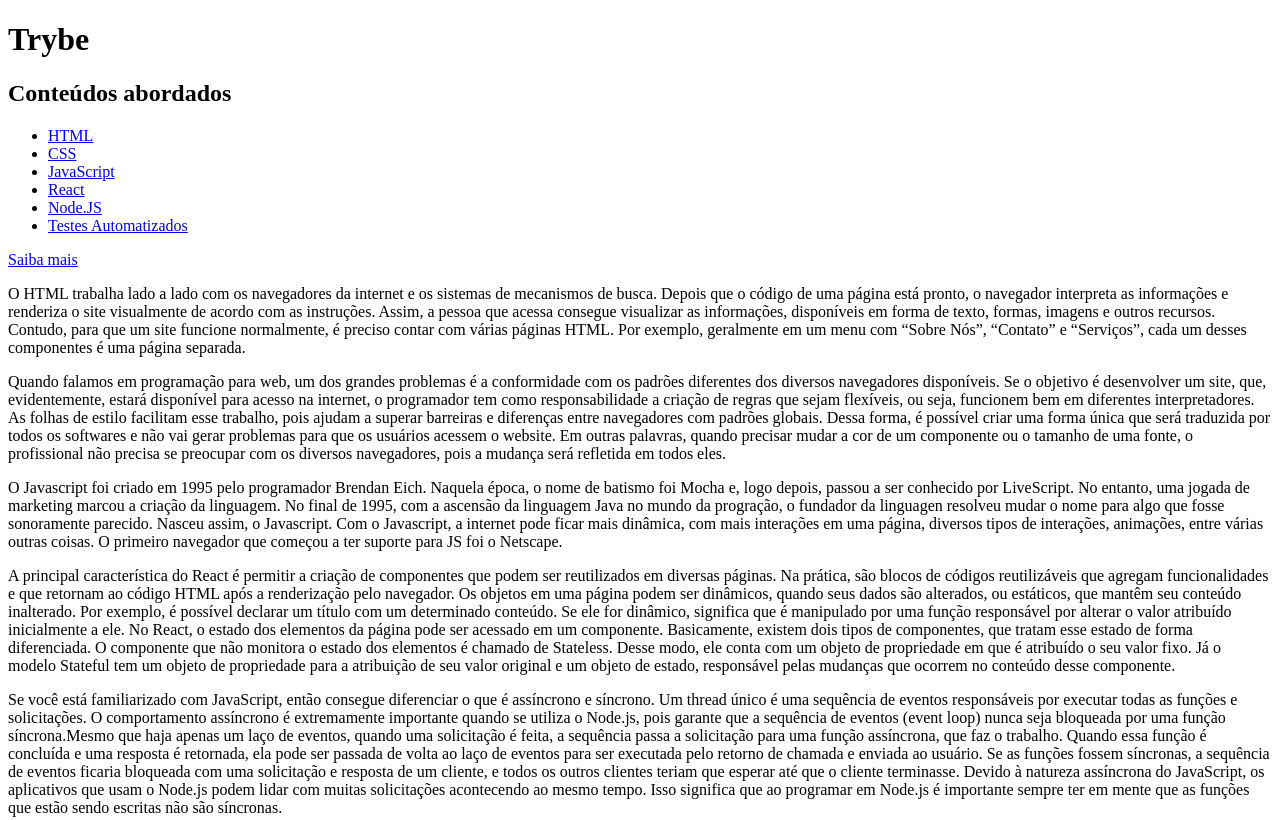
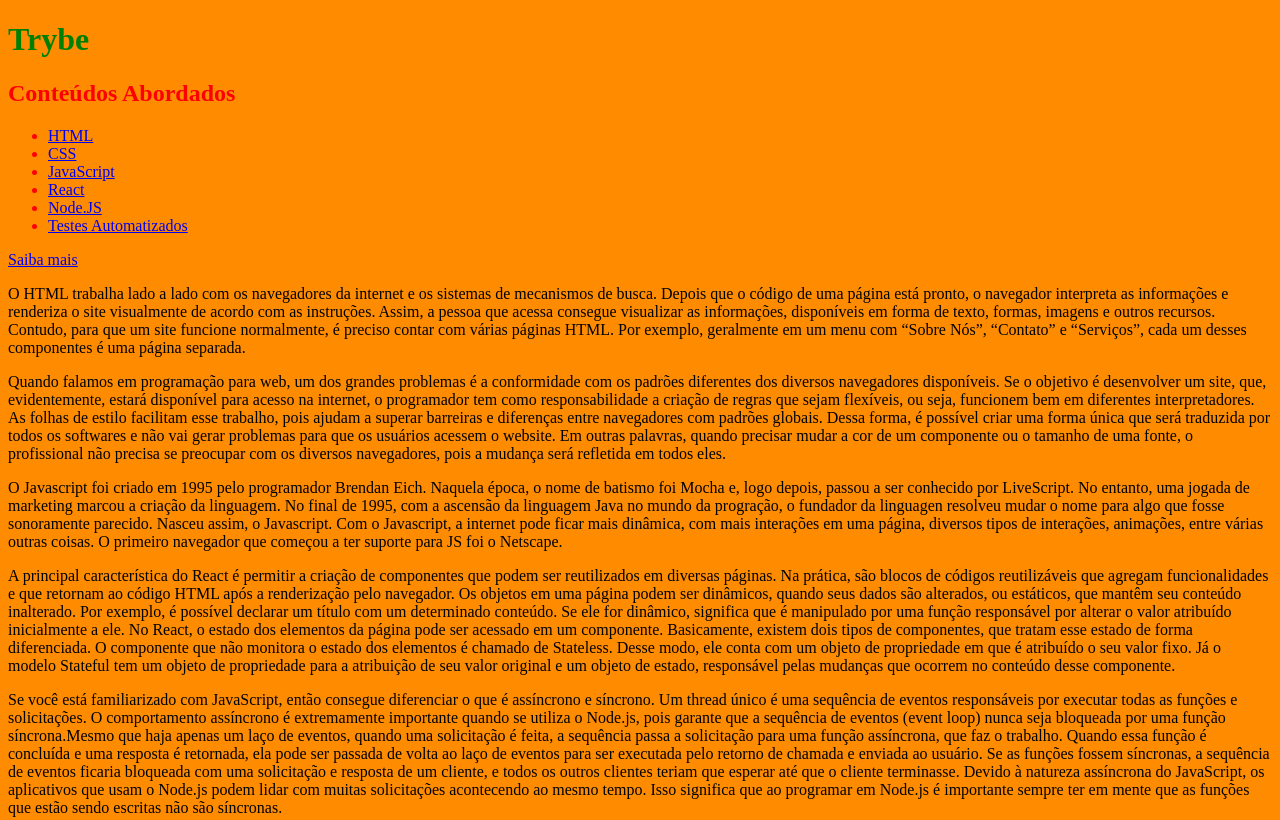
Before and after one commit to joaoeduap9/trybe-exercicios, a plain HTML site: page secao-3-01/dia3-estruturas-01/index.html in a window 1280 px wide. Shown: the top 820 px of the page. Drawn offline with Linux system fonts and the light colour scheme.

Commit message:
finalização da branch

```diff
--- a/secao-3-01/dia3-estruturas-01/index.html
+++ b/secao-3-01/dia3-estruturas-01/index.html
@@ -3,11 +3,27 @@
 <head>
   <meta charset="UTF-8">
   <title>Aulas dia 1 Trybe</title>
+
+<style>
+.conteudo {
+   color: red;
+}
+body{
+   background-color:darkorange ;
+ }
+#titulo{
+   color: green;
+}
+#titulo2 {
+   color:red
+}
+
+</style>
 </head>
 <body>
-<h1>Trybe</h1>
-<h2>Conteúdos abordados</h2>
-<ul>
+<h1 id="titulo">Trybe</h1>
+<h2 id="titulo2">Conteúdos Abordados</h2>
+<ul class="conteudo">
   <li><a href="#html">HTML</a></li>
   <li><a href="#css">CSS</a></li>
   <li><a href="#java">JavaScript</a></li>
```
